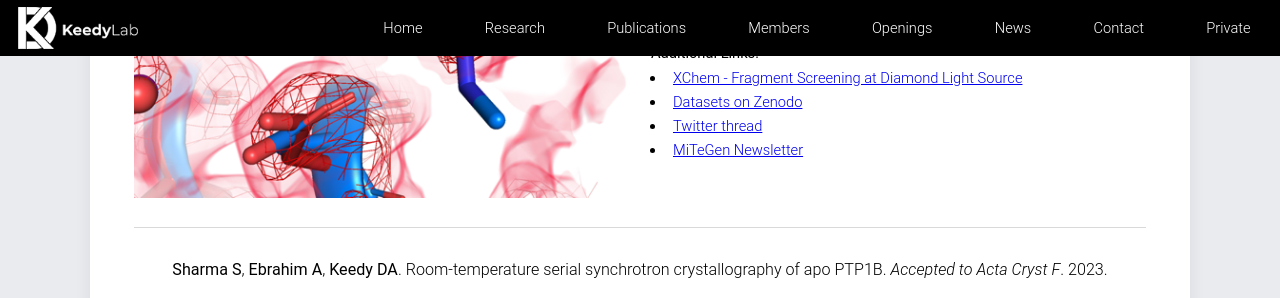
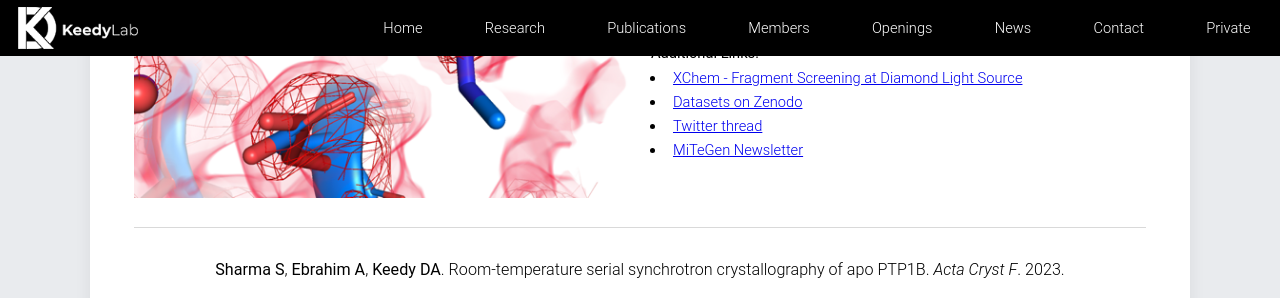
Before and after one commit to keedylab/keedylab.github.io, a Jekyll site: the page built from publications/index.html, in a window 1280 px wide and 900 px high, scrolled down 714 px, cut to the strip 0-298 px from the top of the window. Built offline with Jekyll 4.4.1, drawn with Linux system fonts in a browser that asks for light colours.

Commit message:
Added PTP1B chip paper Acta F details

```diff
--- a/_data/publications.yml
+++ b/_data/publications.yml
@@ -47,13 +47,13 @@
     - name: MiTeGen Newsletter
       url: https://myemail.constantcontact.com/Is-RT-More-Revealing---Cryogenic-eCryoTag-System---Crystallography-Phasing-Products---Events---News--Jobs.html?soid=1102010861736&aid=6Daadtrec_0
 
-- citation: '**Sharma S**, **Ebrahim A**, **Keedy DA**. Room-temperature serial synchrotron crystallography of apo PTP1B. *Accepted to Acta Cryst F*. 2023.'
+- citation: '**Sharma S**, **Ebrahim A**, **Keedy DA**. Room-temperature serial synchrotron crystallography of apo PTP1B. *Acta Cryst F*. 2023.'
   date: 202208
-  image: '/images/pub/sharma_2022.png'
+  image: '/images/pub/sharma_2023.png'
   pmid:
   pmcid:
   biorxiv: "2022.07.28.501725"
-  pdf: '/pdf/sharma_2022.pdf'
+  pdf: '/pdf/sharma_2023.pdf'
   pdbs:
     - 8DU7
   links:
```
Also changed, not shown: 4 other files.
